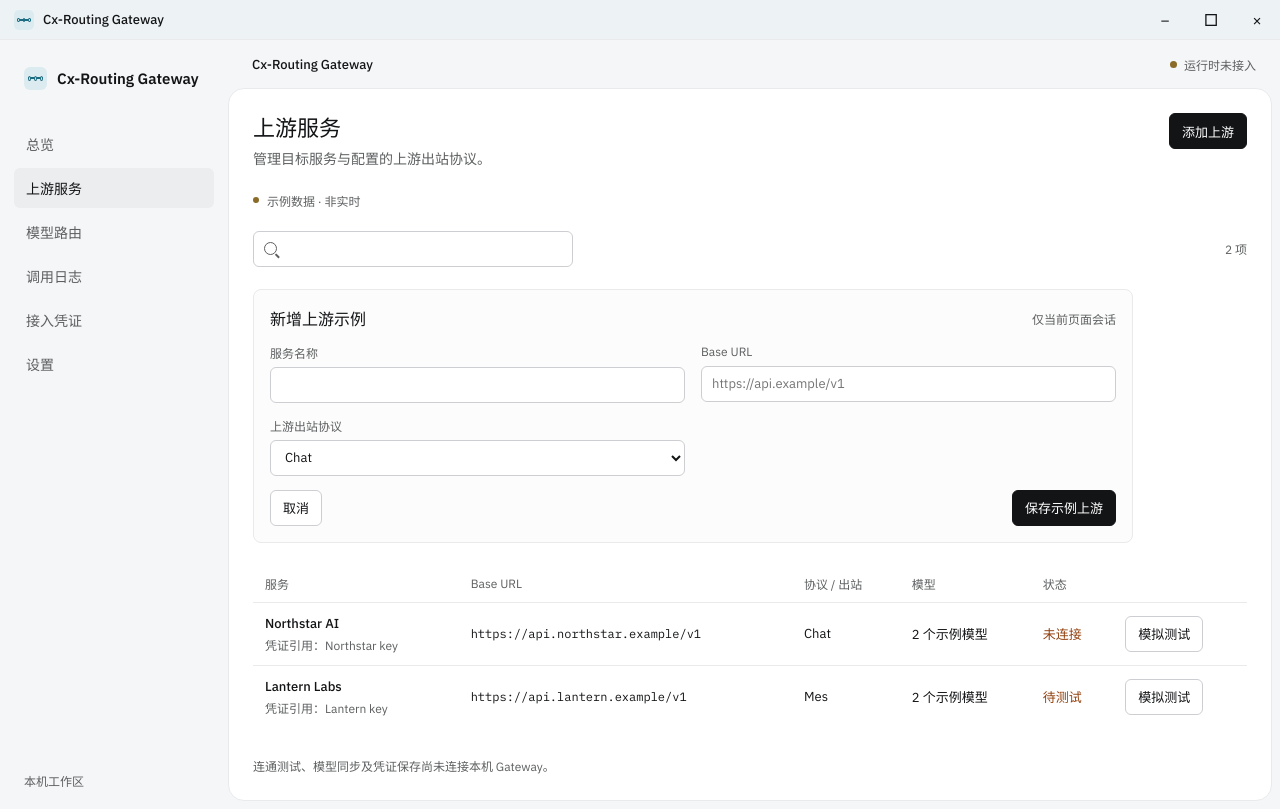
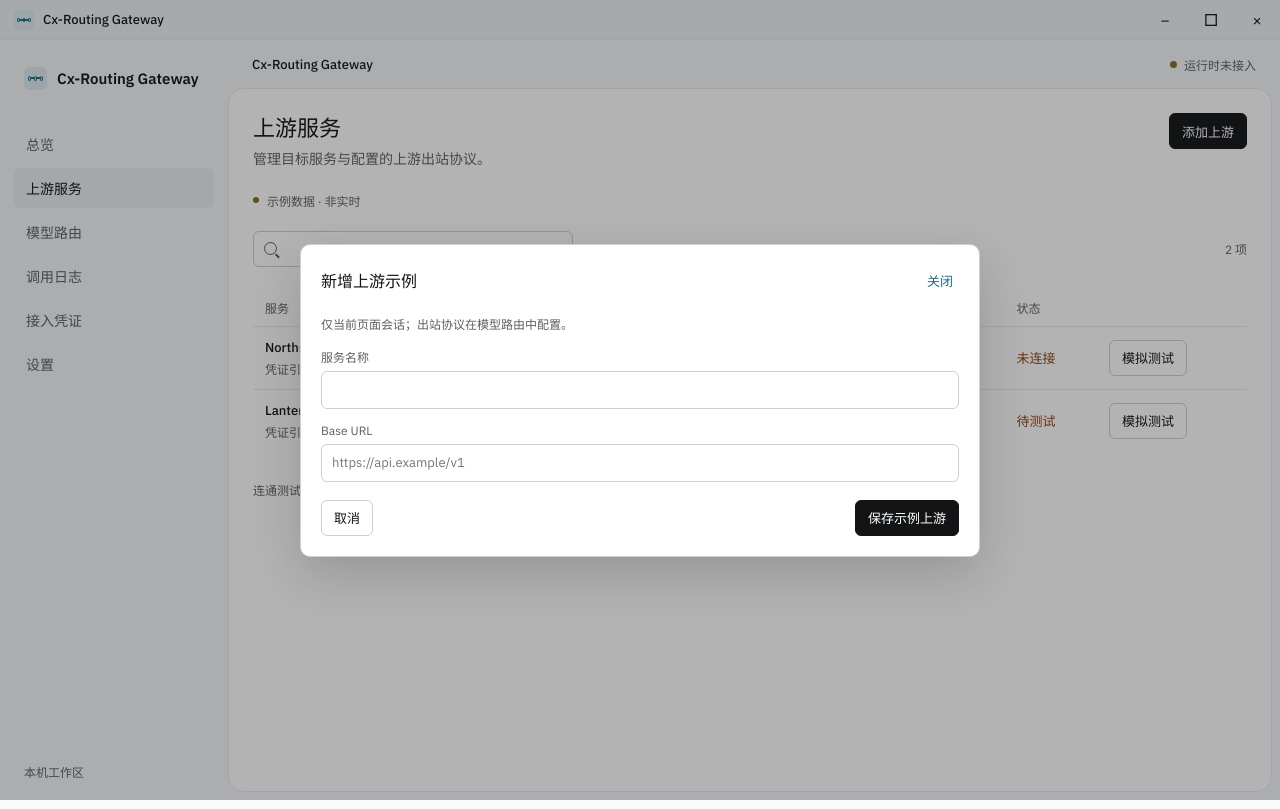
Before and after one commit to AiaiJei/Cx-Routing-Gateway, a React (Vite) app in the folder apps/desktop/: page /upstreams in a window 1280 px wide. Both pictures are taken after a click on the button "添加上游". Built offline with nearby package versions, Linux system fonts and the light colour scheme.

Commit message:
feat: refine upstream and multi-target route dialogs

```diff
--- /dev/null
+++ b/apps/desktop/src/components/Modal.tsx
@@ -0,0 +1,20 @@
+import { useEffect, type ReactNode } from "react";
+
+export function Modal({ title, children, onClose }: { title: string; children: ReactNode; onClose: () => void }) {
+  useEffect(() => {
+    const closeOnEscape = (event: KeyboardEvent) => {
+      if (event.key === "Escape") onClose();
+    };
+    window.addEventListener("keydown", closeOnEscape);
+    return () => window.removeEventListener("keydown", closeOnEscape);
+  }, [onClose]);
+
+  return (
+    <div className="modal-backdrop" role="presentation" onMouseDown={(event) => { if (event.currentTarget === event.target) onClose(); }}>
+      <section className="modal" role="dialog" aria-modal="true" aria-labelledby="modal-title">
+        <div className="modal-heading"><h2 id="modal-title" className="section-title">{title}</h2><button className="button-text" type="button" aria-label="关闭弹窗" onClick={onClose}>关闭</button></div>
+        {children}
+      </section>
+    </div>
+  );
+}
--- a/apps/desktop/src/data/fixtures.ts
+++ b/apps/desktop/src/data/fixtures.ts
@@ -8,7 +8,6 @@ export const workspaceFixtures: WorkspaceFixtures = {
       id: "up-northstar",
       name: "Northstar AI",
       baseUrl: "https://api.northstar.example/v1",
-      outboundProtocol: "Chat",
       credentialLabel: "Northstar key",
       status: "未连接",
       models: ["northstar-large", "northstar-fast"],
@@ -17,15 +16,14 @@ export const workspaceFixtures: WorkspaceFixtures = {
       id: "up-lantern",
       name: "Lantern Labs",
       baseUrl: "https://api.lantern.example/v1",
-      outboundProtocol: "Mes",
       credentialLabel: "Lantern key",
       status: "待测试",
       models: ["lantern-sonnet", "lantern-haiku"],
     },
   ],
   routes: [
-    { id: "route-reasoner", alias: "gateway-reasoner", inboundProtocol: "Res", upstreamId: "up-northstar", upstreamModel: "northstar-large", outboundProtocol: "Chat", enabled: true },
-    { id: "route-fast", alias: "gateway-fast", inboundProtocol: "Mes", upstreamId: "up-lantern", upstreamModel: "lantern-haiku", outboundProtocol: "Mes", enabled: true },
+    { id: "route-reasoner", alias: "gateway-reasoner", inboundProtocol: "Res", targets: [{ upstreamId: "up-northstar", upstreamModel: "northstar-large" }], outboundProtocol: "Chat", enabled: true },
+    { id: "route-fast", alias: "gateway-fast", inboundProtocol: "Mes", targets: [{ upstreamId: "up-lantern", upstreamModel: "lantern-haiku" }], outboundProtocol: "Mes", enabled: true },
   ],
   logs: [
     { id: "req-7d3a9f21", time: "2026-11-18 09:42:11", model: "gateway-reasoner", credential: "Desktop client ·••••", upstream: "Northstar AI", direction: "Res → Chat → Res", status: "成功（模拟）", durationMs: 842 },
--- a/apps/desktop/src/domain/types.ts
+++ b/apps/desktop/src/domain/types.ts
@@ -5,7 +5,6 @@ export type Upstream = {
   id: string;
   name: string;
   baseUrl: string;
-  outboundProtocol: Protocol;
   credentialLabel: string;
   status: "未连接" | "待测试";
   models: string[];
@@ -15,8 +14,7 @@ export type ModelRoute = {
   id: string;
   alias: string;
   inboundProtocol: Protocol;
-  upstreamId: string;
-  upstreamModel: string;
+  targets: { upstreamId: string; upstreamModel: string }[];
   outboundProtocol: Protocol;
   enabled: boolean;
 };
--- a/apps/desktop/src/pages/RoutesPage.tsx
+++ b/apps/desktop/src/pages/RoutesPage.tsx
@@ -1,11 +1,14 @@
 import { useEffect, useState, type FormEvent } from "react";
 import { FixtureNotice, PageHeader } from "../components/PageHeader";
+import { Modal } from "../components/Modal";
 import { useWorkspace } from "../data/use-workspace";
 import type { ModelRoute, Protocol } from "../domain/types";
 
 export function RoutesPage() {
   const [message, setMessage] = useState("");
   const [formOpen, setFormOpen] = useState(false);
+  const [selectedUpstreamIds, setSelectedUpstreamIds] = useState<string[]>([]);
+  const [modelsLoaded, setModelsLoaded] = useState(false);
   const { data, error } = useWorkspace();
   const [routes, setRoutes] = useState(data.routes);
   useEffect(() => setRoutes(data.routes), [data.routes]);
@@ -18,13 +21,14 @@ export function RoutesPage() {
       id: `route-local-${Date.now()}`,
       alias: String(form.get("alias")).trim(),
       inboundProtocol: String(form.get("inbound")) as Protocol,
-      upstreamId: String(form.get("upstream")),
-      upstreamModel: String(form.get("model")).trim(),
+      targets: selectedUpstreamIds.map((upstreamId) => ({ upstreamId, upstreamModel: String(form.get(`model-${upstreamId}`)).trim() })),
       outboundProtocol: String(form.get("outbound")) as Protocol,
       enabled: true,
     };
     setRoutes((current) => [...current, route]);
     setFormOpen(false);
+    setSelectedUpstreamIds([]);
+    setModelsLoaded(false);
     setMessage("路由已添加到当前页面会话；刷新后不会保留，也未调用 Gateway。");
   }
   return (
@@ -33,21 +37,21 @@ export function RoutesPage() {
       <FixtureNotice>示例路由 · 未连接运行时</FixtureNotice>
       {error && <p className="action-feedback" role="alert">工作区数据读取失败：{error}</p>}
       {message && <p className="action-feedback" role="status">{message}</p>}
-      {formOpen && <form className="editor-form" onSubmit={addRoute}>
-        <div className="form-heading"><h2 className="section-title">新增路由示例</h2><span className="helper-text">仅当前页面会话</span></div>
+      {formOpen && <Modal title="新增路由示例" onClose={() => setFormOpen(false)}><form className="modal-form" onSubmit={addRoute}>
+        <span className="helper-text">仅当前页面会话；一个客户端模型可以由多个上游服务承载。</span>
         <label>客户端模型别名<input name="alias" required maxLength={100} autoComplete="off" /></label>
         <label>客户端协议 / 入站<select name="inbound" defaultValue="Res"><option>Res</option><option>Mes</option><option>Chat</option></select></label>
-        <label>目标上游<select name="upstream" defaultValue={data.upstreams[0]?.id}>{data.upstreams.map((upstream) => <option key={upstream.id} value={upstream.id}>{upstream.name}</option>)}</select></label>
+        <fieldset className="upstream-picker"><legend>选择上游服务</legend>{data.upstreams.map((upstream) => <label className="checkbox-row" key={upstream.id}><input type="checkbox" aria-label={upstream.name} checked={selectedUpstreamIds.includes(upstream.id)} onChange={(event) => setSelectedUpstreamIds((current) => event.target.checked ? [...current, upstream.id] : current.filter((id) => id !== upstream.id))} />{upstream.name}<span className="cell-subtext">{upstream.models.length} 个示例模型</span></label>)}<button className="button-secondary" type="button" disabled={!selectedUpstreamIds.length} onClick={() => setModelsLoaded(true)}>加载已选上游模型</button></fieldset>
+        {modelsLoaded && selectedUpstreamIds.map((upstreamId) => { const upstream = data.upstreams.find((item) => item.id === upstreamId); return upstream ? <label key={upstream.id}>{upstream.name} 模型<select name={`model-${upstream.id}`} aria-label={`${upstream.name} 模型`} required defaultValue=""><option value="" disabled>选择模型</option>{upstream.models.map((model) => <option key={model} value={model}>{model}</option>)}</select></label> : null; })}
         <label>上游协议 / 出站<select name="outbound" defaultValue="Chat"><option>Res</option><option>Mes</option><option>Chat</option></select></label>
-        <label>上游模型<input name="model" required maxLength={120} autoComplete="off" /></label>
-        <div className="form-actions"><button className="button-secondary" type="button" onClick={() => setFormOpen(false)}>取消</button><button className="button-primary" type="submit">保存示例路由</button></div>
-      </form>}
+        <div className="form-actions"><button className="button-secondary" type="button" onClick={() => setFormOpen(false)}>取消</button><button className="button-primary" type="submit" disabled={!modelsLoaded || !selectedUpstreamIds.length}>保存示例路由</button></div>
+      </form></Modal>}
       <div className="table-scroll"><table>
         <thead><tr><th>客户端模型别名</th><th>客户端协议 / 入站</th><th>目标上游</th><th>上游协议 / 出站</th><th>响应协议</th><th>状态</th></tr></thead>
         <tbody>{routes.map((route) => <tr key={route.id}>
-          <td><code>{route.alias}</code><span className="cell-subtext">映射到 {route.upstreamModel}</span></td>
+          <td><code>{route.alias}</code><span className="cell-subtext">{route.targets.map((target) => target.upstreamModel).join("、")}</span></td>
           <td>{route.inboundProtocol} 入站</td>
-          <td>{upstreams.get(route.upstreamId) ?? "未匹配上游"}</td>
+          <td>{route.targets.map((target) => upstreams.get(target.upstreamId) ?? "未匹配上游").join("、")}</td>
           <td>{route.outboundProtocol}</td>
           <td>{route.inboundProtocol} 响应</td>
           <td>{route.enabled ? "已启用（示例）" : "已停用（示例）"}</td>
--- a/apps/desktop/src/pages/UpstreamsPage.tsx
+++ b/apps/desktop/src/pages/UpstreamsPage.tsx
@@ -1,8 +1,9 @@
 import { useEffect, useMemo, useState, type FormEvent } from "react";
 import { EmptyResult, FixtureNotice, PageHeader, SearchField } from "../components/PageHeader";
+import { Modal } from "../components/Modal";
 import { fixtureWorkspaceClient } from "../data/workspace-client";
 import { useWorkspace } from "../data/use-workspace";
-import type { Protocol, Upstream } from "../domain/types";
+import type { Upstream } from "../domain/types";
 
 export function UpstreamsPage() {
   const [query, setQuery] = useState("");
@@ -12,7 +13,7 @@ export function UpstreamsPage() {
   const [upstreams, setUpstreams] = useState(data.upstreams);
   useEffect(() => setUpstreams(data.upstreams), [data.upstreams]);
   const visibleUpstreams = useMemo(() => upstreams.filter((upstream) =>
-    `${upstream.name} ${upstream.baseUrl} ${upstream.outboundProtocol} ${upstream.models.join(" ")}`.toLowerCase().includes(query.trim().toLowerCase()),
+    `${upstream.name} ${upstream.baseUrl} ${upstream.models.join(" ")}`.toLowerCase().includes(query.trim().toLowerCase()),
   ), [query, upstreams]);
 
   function addUpstream(event: FormEvent<HTMLFormElement>) {
@@ -22,7 +23,6 @@ export function UpstreamsPage() {
       id: `up-local-${Date.now()}`,
       name: String(form.get("name")).trim(),
       baseUrl: String(form.get("baseUrl")).trim(),
-      outboundProtocol: String(form.get("protocol")) as Protocol,
       credentialLabel: "未配置",
       status: "未连接",
       models: [],
@@ -45,19 +45,17 @@ export function UpstreamsPage() {
       {error && <p className="action-feedback" role="alert">工作区数据读取失败：{error}</p>}
       <div className="toolbar"><SearchField label="搜索上游服务" value={query} onChange={setQuery} /><span className="result-count">{visibleUpstreams.length} 项</span></div>
       {feedback && <p className="action-feedback" role="status">{feedback}</p>}
-      {formOpen && <form className="editor-form" onSubmit={addUpstream}>
-        <div className="form-heading"><h2 className="section-title">新增上游示例</h2><span className="helper-text">仅当前页面会话</span></div>
+      {formOpen && <Modal title="新增上游示例" onClose={() => setFormOpen(false)}><form className="modal-form" onSubmit={addUpstream}>
+        <span className="helper-text">仅当前页面会话；出站协议在模型路由中配置。</span>
         <label>服务名称<input name="name" required maxLength={80} autoComplete="off" /></label>
         <label>Base URL<input name="baseUrl" type="url" required placeholder="https://api.example/v1" autoComplete="url" /></label>
-        <label>上游出站协议<select name="protocol" defaultValue="Chat"><option>Res</option><option>Mes</option><option>Chat</option></select></label>
         <div className="form-actions"><button className="button-secondary" type="button" onClick={() => setFormOpen(false)}>取消</button><button className="button-primary" type="submit">保存示例上游</button></div>
-      </form>}
+      </form></Modal>}
       {visibleUpstreams.length ? <div className="table-scroll"><table>
-        <thead><tr><th>服务</th><th>Base URL</th><th>协议 / 出站</th><th>模型</th><th>状态</th><th><span className="sr-only">操作</span></th></tr></thead>
+        <thead><tr><th>服务</th><th>Base URL</th><th>模型</th><th>状态</th><th><span className="sr-only">操作</span></th></tr></thead>
         <tbody>{visibleUpstreams.map((upstream) => <tr key={upstream.id}>
           <td><strong>{upstream.name}</strong><span className="cell-subtext">凭证引用：{upstream.credentialLabel}</span></td>
           <td><code className="url-cell">{upstream.baseUrl}</code></td>
-          <td>{upstream.outboundProtocol}</td>
           <td>{upstream.models.length} 个示例模型</td>
           <td><span className="status-text">{upstream.status}</span></td>
           <td><button className="button-secondary" type="button" aria-label={`测试 ${upstream.name}`} onClick={() => void testConnection(upstream.id)}>模拟测试</button></td>
--- a/apps/desktop/src/styles/app.css
+++ b/apps/desktop/src/styles/app.css
@@ -207,6 +207,18 @@ td code, code { font-family: "IBM Plex Mono", monospace; font-size: 12px; }
 .detail-grid div { display: grid; gap: 4px; }
 .detail-grid dt { color: var(--muted); font-size: 12px; }
 .detail-grid dd { margin: 0; font-size: 13px; }
+.modal-backdrop { position: fixed; z-index: 10; inset: 0; display: grid; place-items: center; padding: 24px; background: rgb(19 20 22 / 32%); }
+.modal { display: grid; gap: 16px; width: min(680px, 100%); max-height: calc(100svh - 96px); overflow: auto; padding: 20px; border: 1px solid var(--control); border-radius: 10px; background: var(--surface); box-shadow: 0 18px 48px rgb(19 20 22 / 18%); }
+.modal-heading { display: flex; align-items: center; justify-content: space-between; gap: 16px; }
+.modal-form { display: grid; gap: 14px; }
+.modal-form > label { display: grid; gap: 6px; color: var(--muted); font-size: 12px; }
+.modal-form input, .modal-form select { width: 100%; min-width: 0; height: 38px; padding: 0 10px; border: 1px solid var(--control); border-radius: var(--radius-control); background: white; color: var(--text); font-size: 13px; }
+.modal-form .form-actions { margin-top: 4px; }
+.upstream-picker { display: grid; gap: 8px; margin: 0; padding: 12px; border: 1px solid var(--border); border-radius: var(--radius-card); }
+.upstream-picker legend { padding: 0 4px; color: var(--muted); font-size: 12px; }
+.checkbox-row { display: grid; grid-template-columns: 18px 1fr; gap: 4px 8px; align-items: center; padding: 8px 0; color: var(--text); font-size: 13px; }
+.checkbox-row input { grid-row: span 2; width: 16px; height: 16px; }
+.checkbox-row .cell-subtext { grid-column: 2; margin: 0; }
 .editor-form { display: grid; grid-template-columns: repeat(2, minmax(0, 1fr)); gap: 14px 16px; max-width: 880px; padding: 16px; border: 1px solid var(--border); border-radius: var(--radius-card); background: #fcfcfc; }
 .editor-form > label { display: grid; gap: 6px; color: var(--muted); font-size: 12px; }
 .editor-form input, .editor-form select { width: 100%; min-width: 0; height: 36px; padding: 0 10px; border: 1px solid var(--control); border-radius: var(--radius-control); background: white; color: var(--text); font-size: 13px; }
@@ -264,6 +276,8 @@ td code, code { font-family: "IBM Plex Mono", monospace; font-size: 12px; }
   .setting-row { grid-template-columns: 1fr; gap: 8px; }
   .setting-row input { width: 100%; }
   .detail-grid { grid-template-columns: 1fr; }
+  .modal-backdrop { padding: 12px; }
+  .modal { max-height: calc(100svh - 72px); padding: 16px; }
   .editor-form { grid-template-columns: 1fr; }
   .form-heading, .form-actions { grid-column: auto; }
   th, td { padding-right: 10px; padding-left: 10px; }
```
Also changed, not shown: 4 other files (tests, documents, lock files or other folders).
